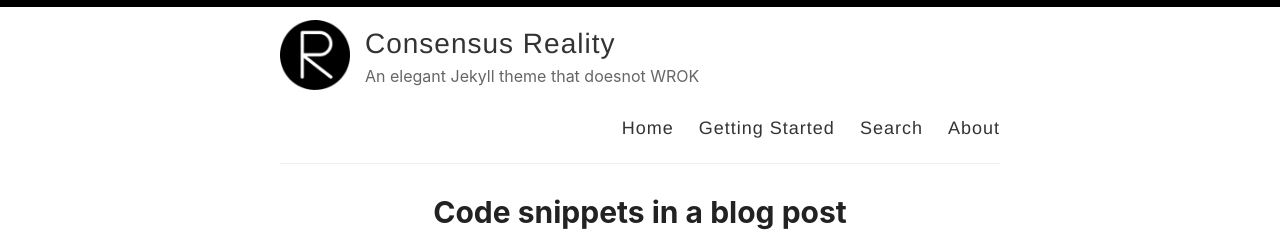
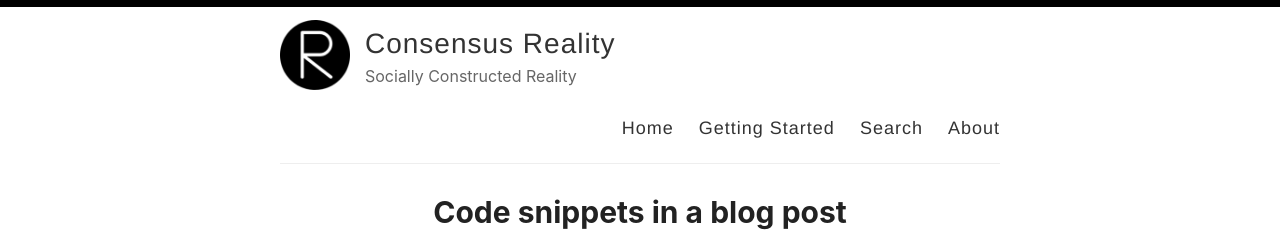
Before and after one commit to derek-rc/reverie-blog, a Jekyll site: the page built from index.html, in a window 1280 px wide. Shown: the top 250 px of the page. Built offline with Jekyll 4.4.1, drawn with Linux system fonts in a browser that asks for light colours; the list of posts is cut into pages by our own code.

Commit message:
Update _config.yml

```diff
--- a/_config.yml
+++ b/_config.yml
@@ -9,7 +9,7 @@ name: Consensus Reality
 author: Derek RC
 
 # Short bio or description (displayed in the header)
-description: An elegant Jekyll theme that doesnot WROK
+description: Socially Constructed Reality
 
 # URL of your avatar or profile pic (you could use your GitHub profile pic)
 avatar: /images/reverie.png
```
